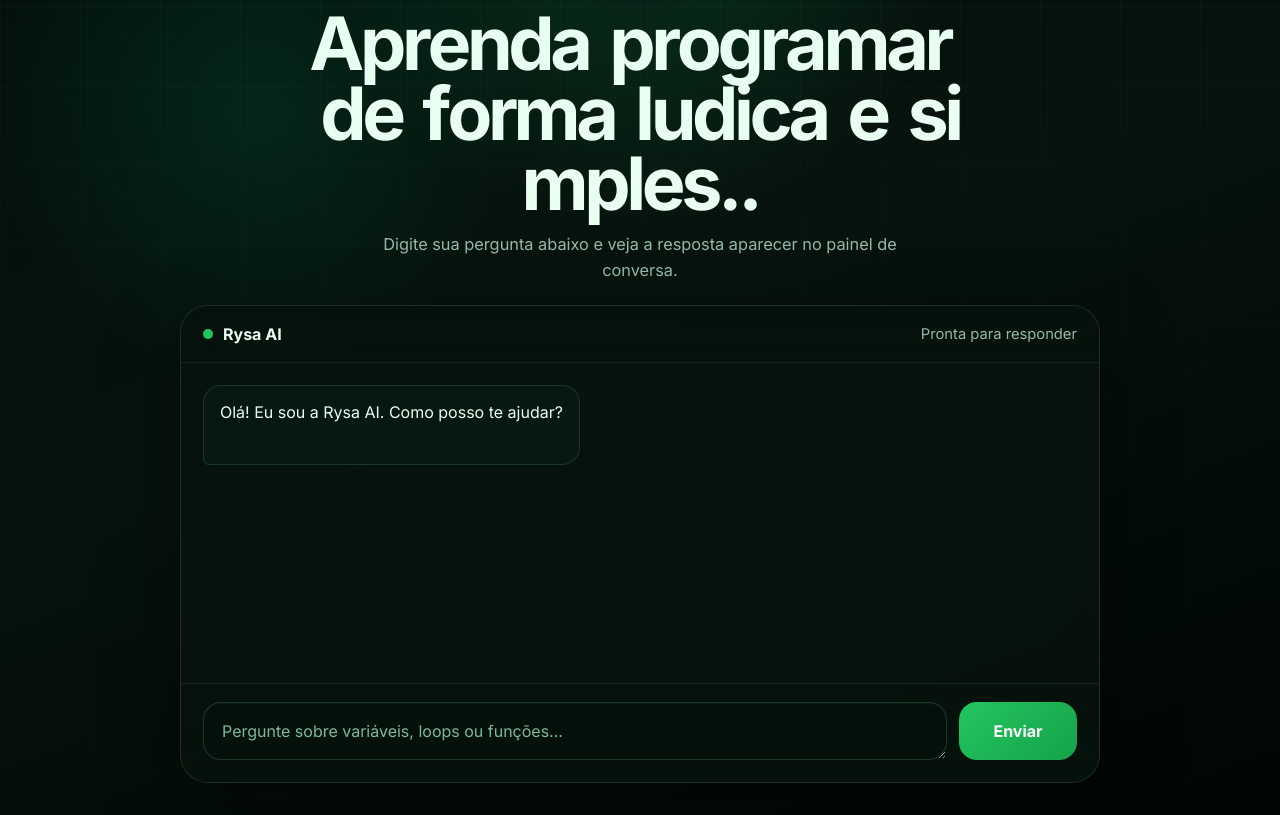
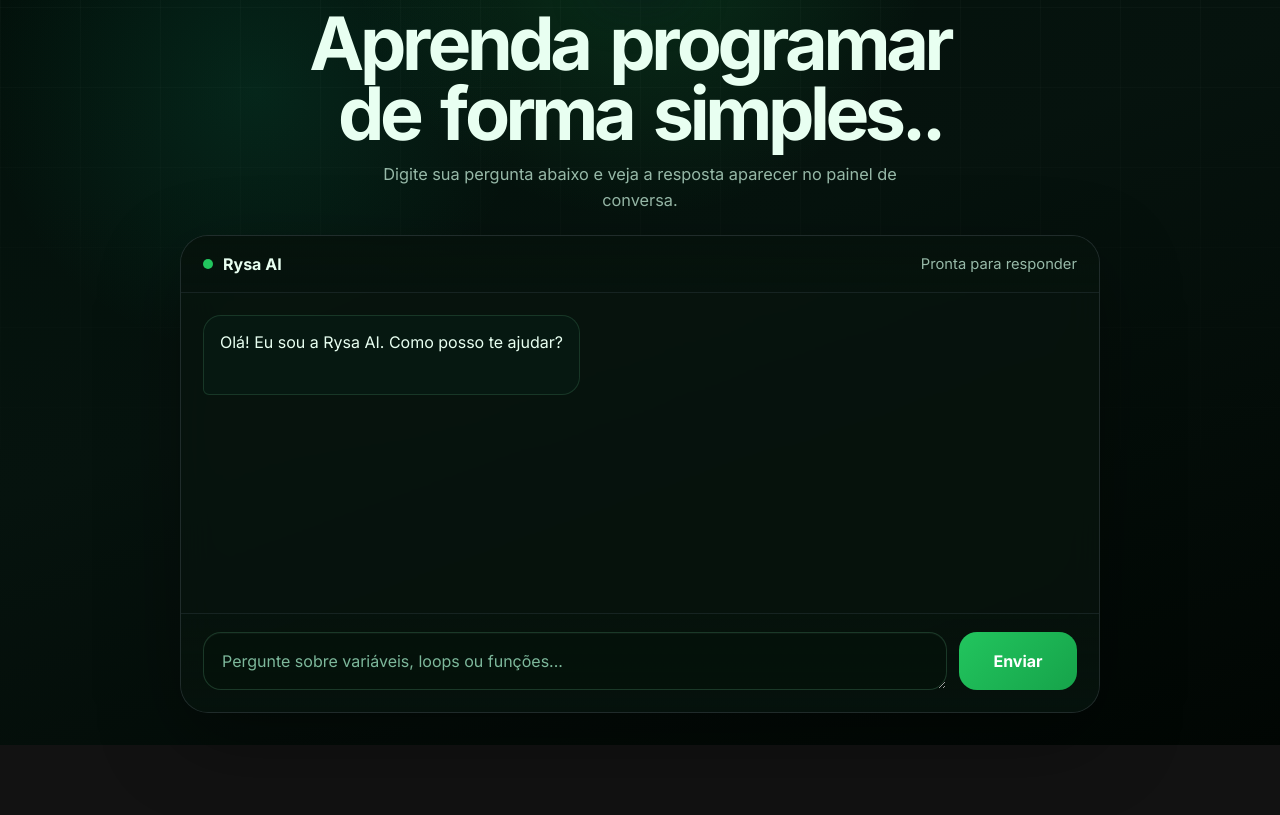
Before and after one commit to Moonx0207/rysa-ai, a plain HTML site: page frontend/index.html in a window 1280 px wide. Shown: the part 73-888 px from the top of the page. After the commit the page ends 818 px from the top, so only its background shows below. Drawn offline with nearby package versions, Linux system fonts and the light colour scheme.

Commit message:
Update requirements and frontend behavior

```diff
--- a/frontend/index.html
+++ b/frontend/index.html
@@ -17,7 +17,7 @@
     <main class="shell">
         <section class="hero">
             <div class="brand-pill">Rysa AI</div>
-            <h1>Aprenda programar de forma ludica e simples..</h1>
+            <h1>Aprenda programar de forma simples..</h1>
             <p>Digite sua pergunta abaixo e veja a resposta aparecer no painel de conversa.</p>
         </section>
 
```
